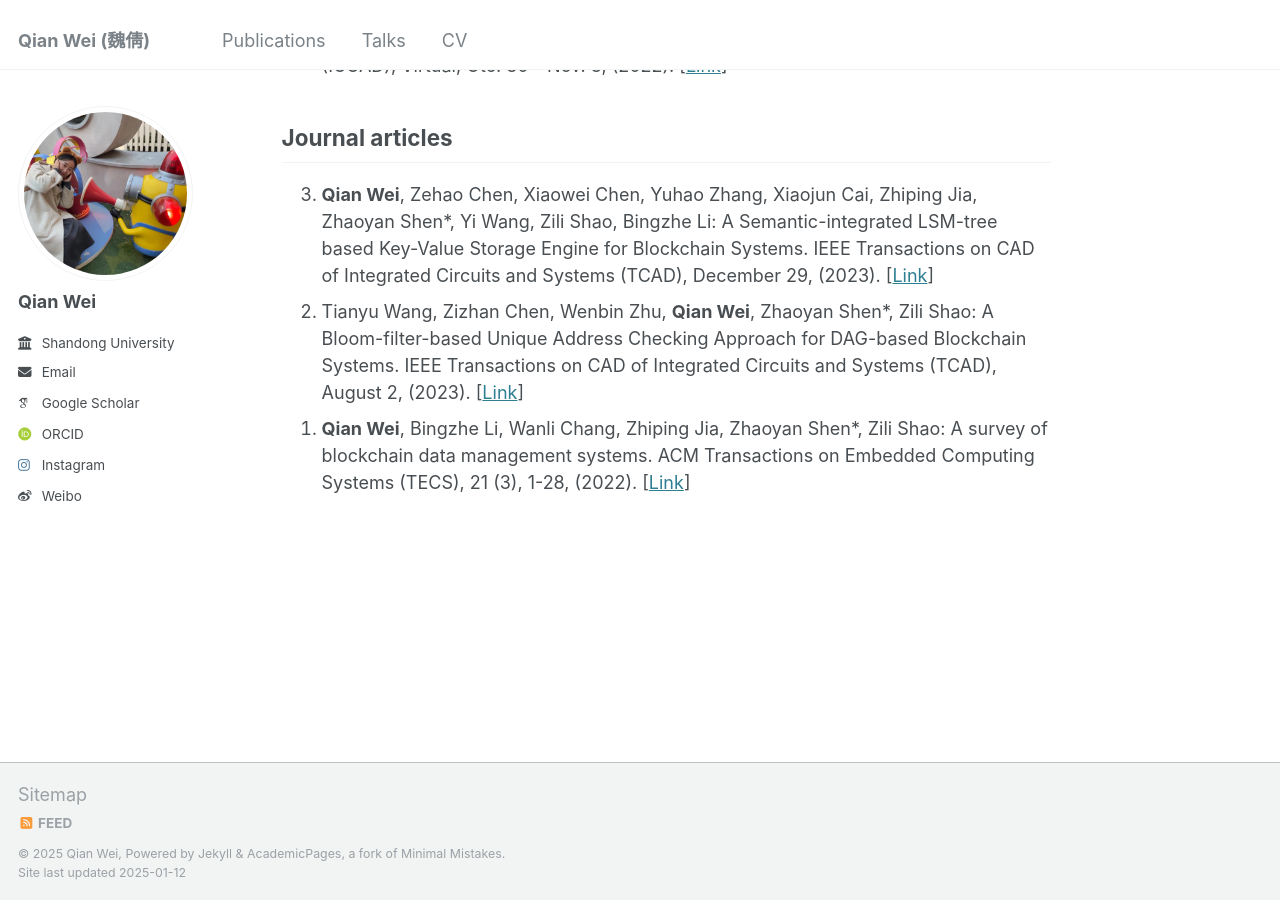
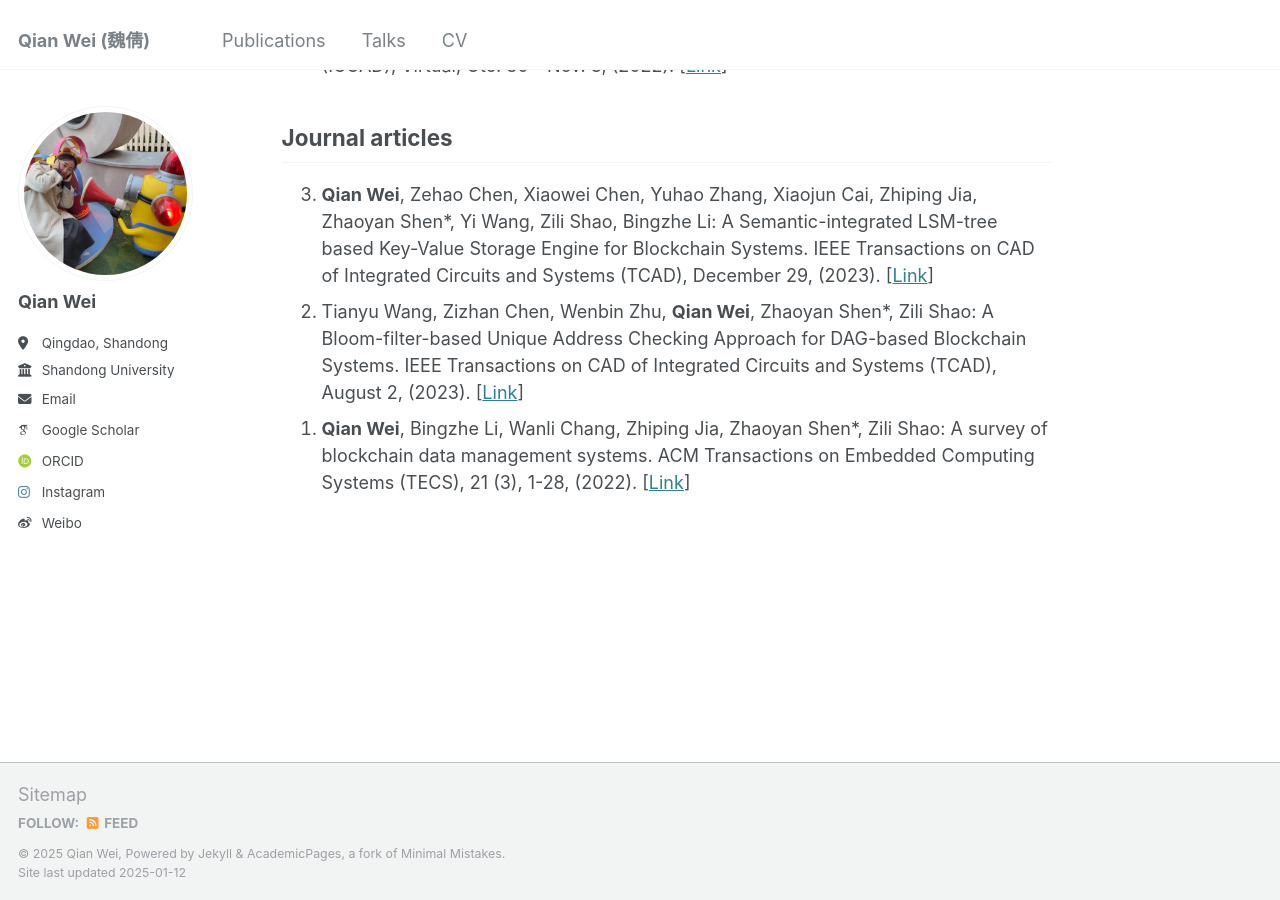
Before and after one commit to starry12/starry12.github.io, a Jekyll site: the page built from _pages/about.md, in a window 1280 px wide and 900 px high, scrolled down 1139 px. Built offline with Jekyll 4.4.1, drawn with Linux system fonts in a browser that asks for light colours; some web fonts are replaced.

Commit message:
Update _config.yml

```diff
--- a/_config.yml
+++ b/_config.yml
@@ -7,7 +7,7 @@
 # server process.
 
 # Basic Site Settings
-#locale                   : "en-US"
+locale                   : "en-US"
 title                    : "Qian Wei (魏倩)"
 #title_separator          : "-"
 name                     : &name "Qian Wei"
@@ -25,7 +25,7 @@
   name             : "Qian Wei"
   pronouns         : # example: "she/her"
   bio              : ""
-  #location         : ""
+  location         : "Qingdao, Shandong"
   employer         : "Shandong University"
   uri              : # URL
   email            : "wei.qian@mail.sdu.edu.cn"
```
